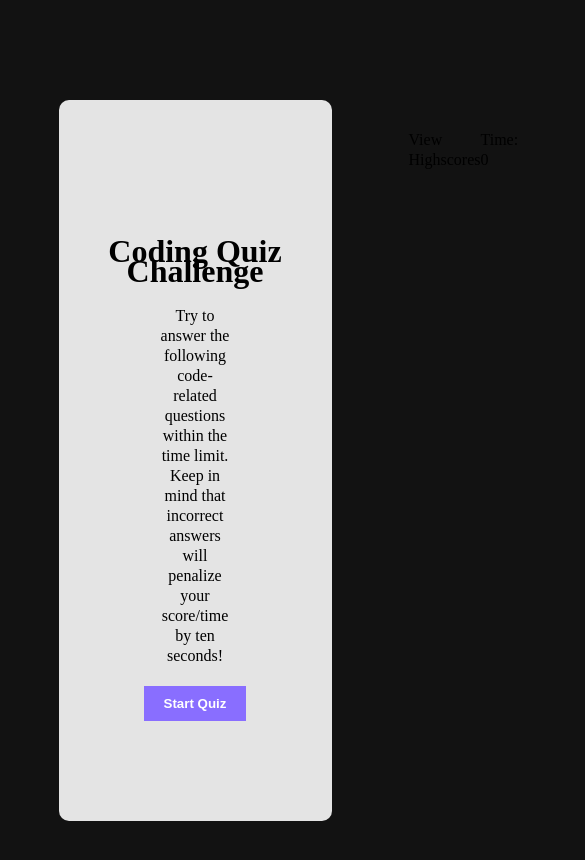
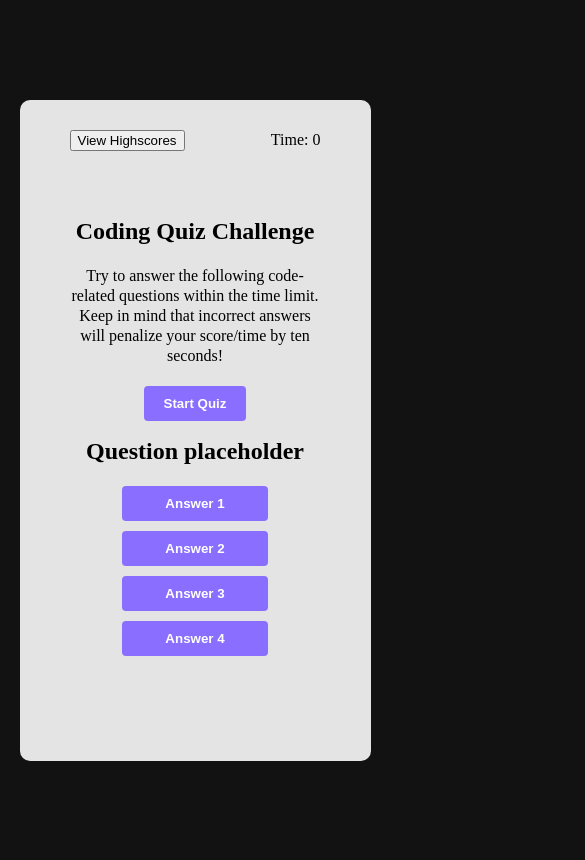
Before and after one commit to joshholmes22/Quiz-App, a plain HTML site: page index.html in a window 390 px wide. Shown: the top 860 px of the page, 585 px wide, since content can reach past the window. Drawn offline with Linux system fonts and the light colour scheme.

Commit message:
responsive styling

```diff
--- a/assets/css/styles.css
+++ b/assets/css/styles.css
@@ -1,3 +1,4 @@
+/* general styling */
 * {
     box-sizing: border-box;
 }
@@ -8,6 +9,8 @@ body {
     background-color: #121212;
   }
 
+  /* quiz card */
+
   .quiz-container {
     background-color: #e4e4e4;
     width: 70%;
@@ -16,13 +19,18 @@ body {
     border-radius: 10px;
   }
 
+  /* header section */
+
 .header {
       display: flex;
       flex-direction: row;
       justify-content: space-between;
       margin: auto;
-      padding: 30px 350px;
+      padding: 30px;
+      width: 50%;
   }
+
+  /* main section */
 
 .main-section {
     text-align: center;
@@ -41,4 +49,39 @@ body {
     background-color: #896eff;
     color: #fff;
     font-weight: bold;
+    border-radius: 4px;
 }
+
+/* questions & answers */
+
+.answer-container {
+  display: flex;
+  flex-direction: column;
+  width: 50%;
+  margin: auto;
+}
+
+.answer {
+  margin: 5px;
+}
+
+.hide {
+  display: none;
+}
+
+  /* responsive styling */
+
+@media screen and (max-width: 576px) {
+  .quiz-container {
+    width: 90%;
+  }
+  .header {
+    padding: 30px 50px;
+  }
+  .description {
+    width: 80%;
+  }
+  .header {
+    width: 100%;
+  }
+}
--- a/index.html
+++ b/index.html
@@ -12,16 +12,27 @@
     <div class="quiz-container">
         <!-- header section -->
         <header class="header">
-            <div>View Highscores</div>
+            <button class="highscores">View Highscores</button>
             <div>
                 Time: 0
             </div>
         </header>
         <!-- main section -->
         <main class="main-section">
-            <h1 class="title">Coding Quiz Challenge</h1>
-            <p class="description">Try to answer the following code-related questions within the time limit. Keep in mind that incorrect answers will penalize your score/time by ten seconds!</p>
-            <button class="btn" id="start-quiz">Start Quiz</button>
+            <section class="title-screen ">
+                <h1 class="title">Coding Quiz Challenge</h1>
+                <p class="description">Try to answer the following code-related questions within the time limit. Keep in mind that incorrect answers will penalize your score/time by ten seconds!</p>
+                <button class="btn" id="start-quiz">Start Quiz</button>
+            </section>
+            <section class="question-screen">
+                <h2 class="question">Question placeholder</h2>
+                <div class="answer-container">
+                    <button class="answer btn">Answer 1</button>
+                    <button class="answer btn">Answer 2</button>
+                    <button class="answer btn">Answer 3</button>
+                    <button class="answer btn">Answer 4</button>
+                </div>
+            </section>
         </main>
     </div>
     <script src="./assets/js/index.js"></script>
```
